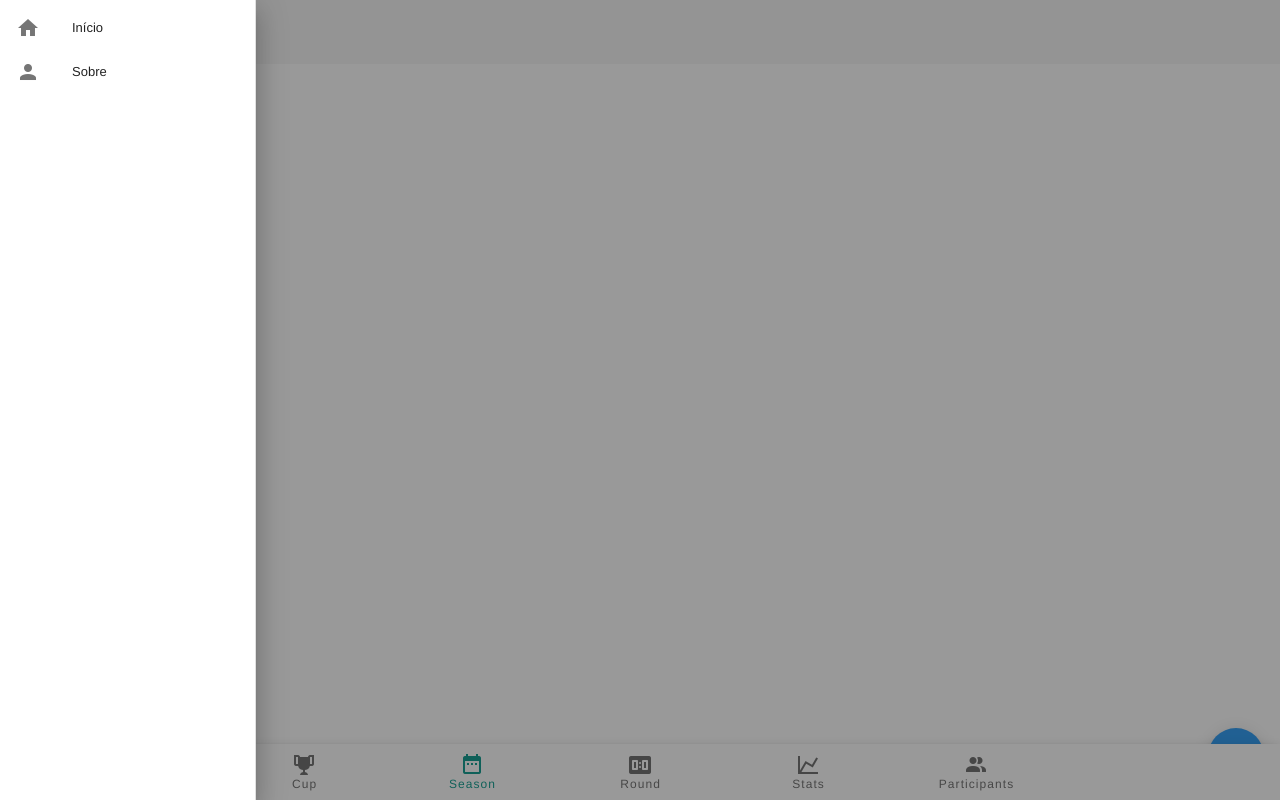
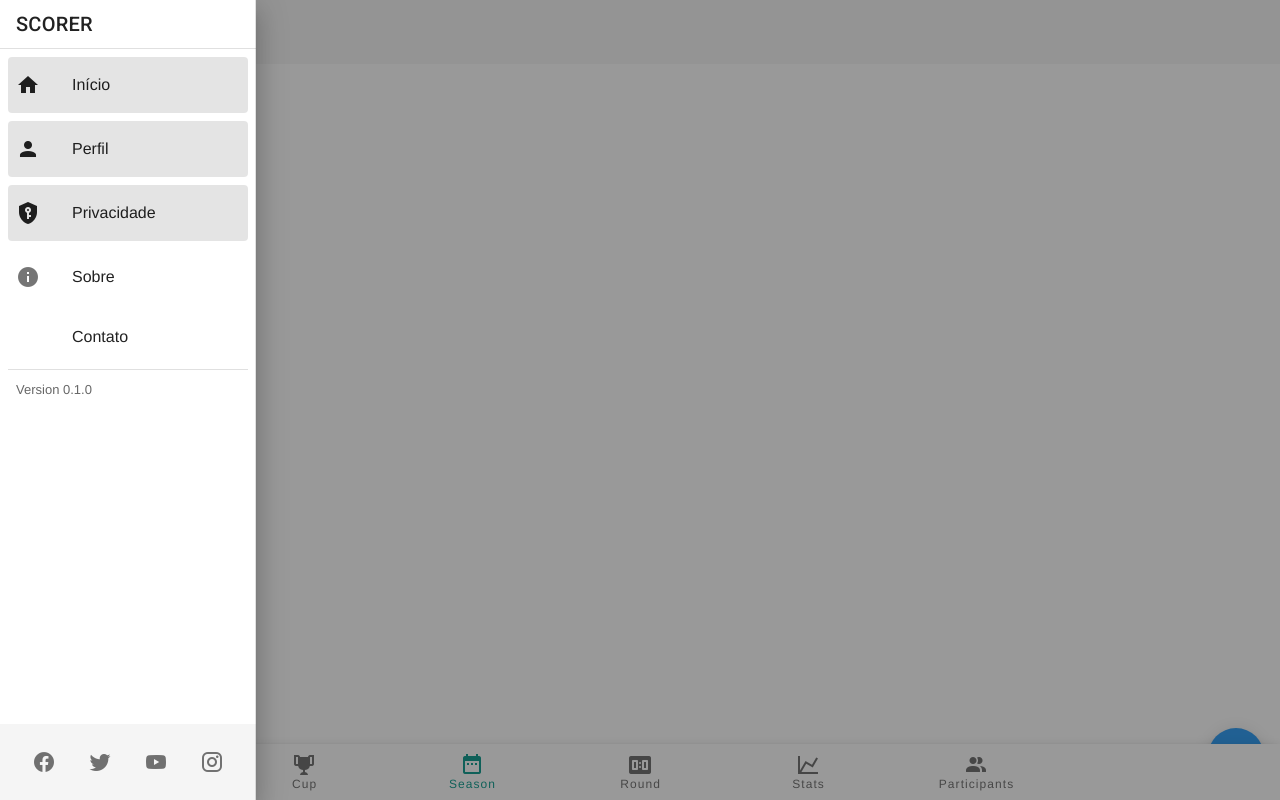
Before and after one commit to jonatasu/scorer, a Vue app: page / in a window 1280 px wide. Both pictures are taken after a click on the button 28 px from the left and 32 px from the top of the page. Built offline with nearby package versions, Linux system fonts and the light colour scheme.

Commit message:
refactor(appbar): update
Update the main item list and add the social media list items on the bottom of the drawer

```diff
--- a/src/components/AppBar.vue
+++ b/src/components/AppBar.vue
@@ -5,7 +5,7 @@
       elevation="2"
       elevate-on-scroll
     >
-      <v-app-bar-nav-icon @click="drawer = true"></v-app-bar-nav-icon>
+      <v-app-bar-nav-icon @click="drawer = true" />
 
       <v-toolbar-title>SCORER</v-toolbar-title>
     </v-app-bar>
@@ -15,29 +15,91 @@
       fixed
       temporary
     >
-      <v-list
-        nav
-        dense
+      <v-layout
+        justify-space-between
+        column
+        fill-height
       >
+        <div>
+          <v-list-item>
+            <v-list-item-content>
+              <v-list-item-title class="text-h6">
+                SCORER
+              </v-list-item-title>
+            </v-list-item-content>
+          </v-list-item>
+
+          <v-divider />
+
+          <v-list nav>
             <v-list-item-group
               v-model="group"
-          active-class="deep-purple--text text--accent-4"
+              active-class="text--accent-4"
             >
-          <v-list-item @click="goTo('/')">
+              <v-list-item :to="{ name: 'Home' }">
                 <v-list-item-icon>
                   <v-icon>mdi-home</v-icon>
                 </v-list-item-icon>
                 <v-list-item-title>Início</v-list-item-title>
               </v-list-item>
 
-          <v-list-item @click="goTo('/about')">
+              <v-list-item :to="{ name: 'Home' }">
                 <v-list-item-icon>
                   <v-icon>mdi-account</v-icon>
                 </v-list-item-icon>
+                <v-list-item-title>Perfil</v-list-item-title>
+              </v-list-item>
+
+              <v-list-item :to="{ name: 'Home' }">
+                <v-list-item-icon>
+                  <v-icon>mdi-shield-key</v-icon>
+                </v-list-item-icon>
+                <v-list-item-title>Privacidade</v-list-item-title>
+              </v-list-item>
+
+              <v-list-item :to="{ name: 'About' }">
+                <v-list-item-icon>
+                  <v-icon>mdi-information</v-icon>
+                </v-list-item-icon>
                 <v-list-item-title>Sobre</v-list-item-title>
               </v-list-item>
+
+              <v-list-item href="mailto:scorer@gmail.com" target="_blank">
+                <v-list-item-icon>
+                  <v-icon>mdi-email-send</v-icon>
+                </v-list-item-icon>
+                <v-list-item-title>Contato</v-list-item-title>
+              </v-list-item>
+
+              <v-divider />
+
+              <v-list-item dense>
+                <v-list-item-subtitle>Version 0.1.0</v-list-item-subtitle>
+              </v-list-item>
+
             </v-list-item-group>
           </v-list>
+        </div>
+        <v-footer>
+          <v-list class="d-flex justify-space-between social-media">
+            <v-list-item
+              v-for="item in socialMedia"
+              :key="item.icon"
+              class="px-0 mx-0 justify-center"
+            >
+              <v-btn
+                icon
+                :href="item.url"
+                target="_blank"
+              >
+                <v-icon size="24px">
+                  {{ item.icon }}
+                </v-icon>
+              </v-btn>
+            </v-list-item>
+          </v-list>
+          </v-footer>
+      </v-layout>
     </v-navigation-drawer>
   </div>
 </template>
@@ -47,6 +109,24 @@ export default {
   data: () => ({
     drawer: false,
     group: null,
+    socialMedia: [
+      {
+        icon: 'mdi-facebook',
+        url: 'https://www.facebook.com/Jownas87',
+      },
+      {
+        icon: 'mdi-twitter',
+        url: 'https://twitter.com/jownas87',
+      },
+      {
+        icon: 'mdi-youtube',
+        url: 'https://www.youtube.com/channel/UCv_aHAKZIJKPfKc9FCqS0Zw',
+      },
+      {
+        icon: 'mdi-instagram',
+        url: 'https://www.instagram.com/jownas1/',
+      },
+    ],
   }),
   methods: {
     goTo(route) {
@@ -56,6 +136,8 @@ export default {
 };
 </script>
 
-<style>
-
+<style lang="scss" scoped>
+.social-media {
+  flex: 1;
+}
 </style>
```
Lines whose indentation alone changed are shown as unchanged.
